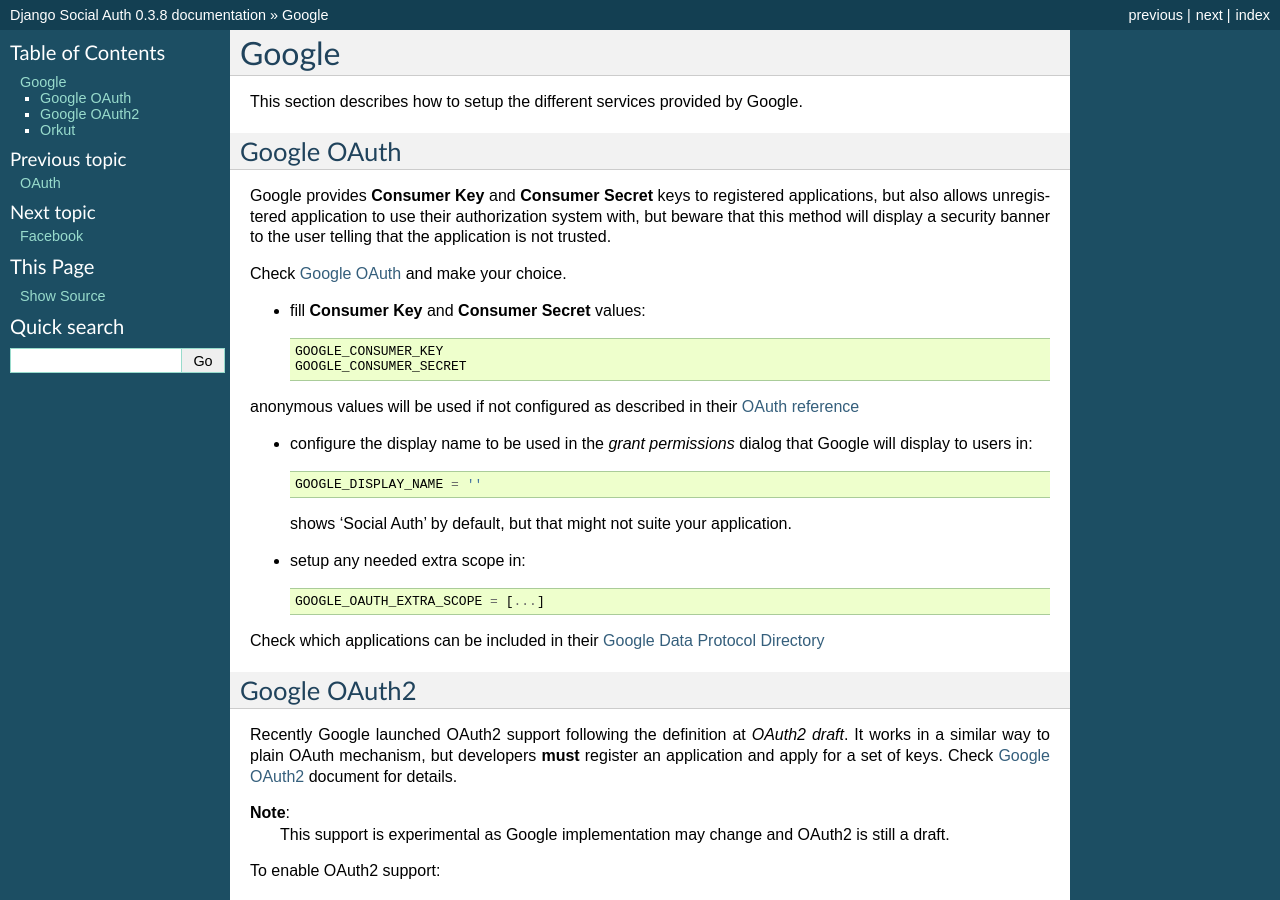
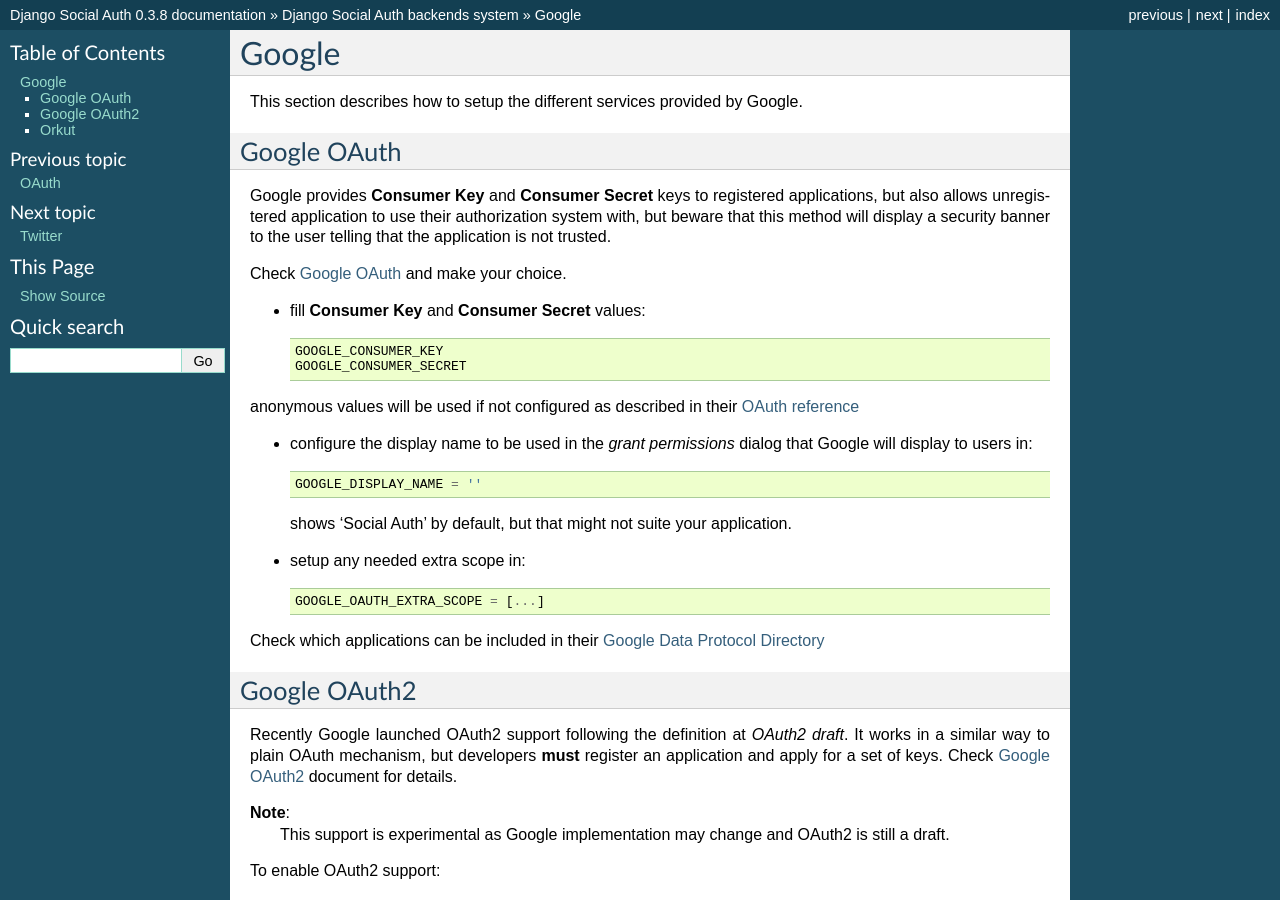
Before and after one commit to devs-cloud/django-social-auth-module, a Sphinx documentation site: the page built from doc/backends/google.rst, in a window 1280 px wide and 900 px high. Built offline with Sphinx 7.4.7, drawn with Linux system fonts in a browser that asks for light colours; some of the changed text lies outside the part shown.

Commit message:
Doc improvements

```diff
--- /dev/null
+++ b/doc/backends/index.rst
@@ -0,0 +1,13 @@
+Django Social Auth backends system
+==================================
+
+Contents:
+
+.. toctree::
+   :maxdepth: 2
+
+   openid
+   oauth
+   google
+   twitter
+   facebook
```
Also changed, not shown: doc/index.rst (+1 -10 lines).
